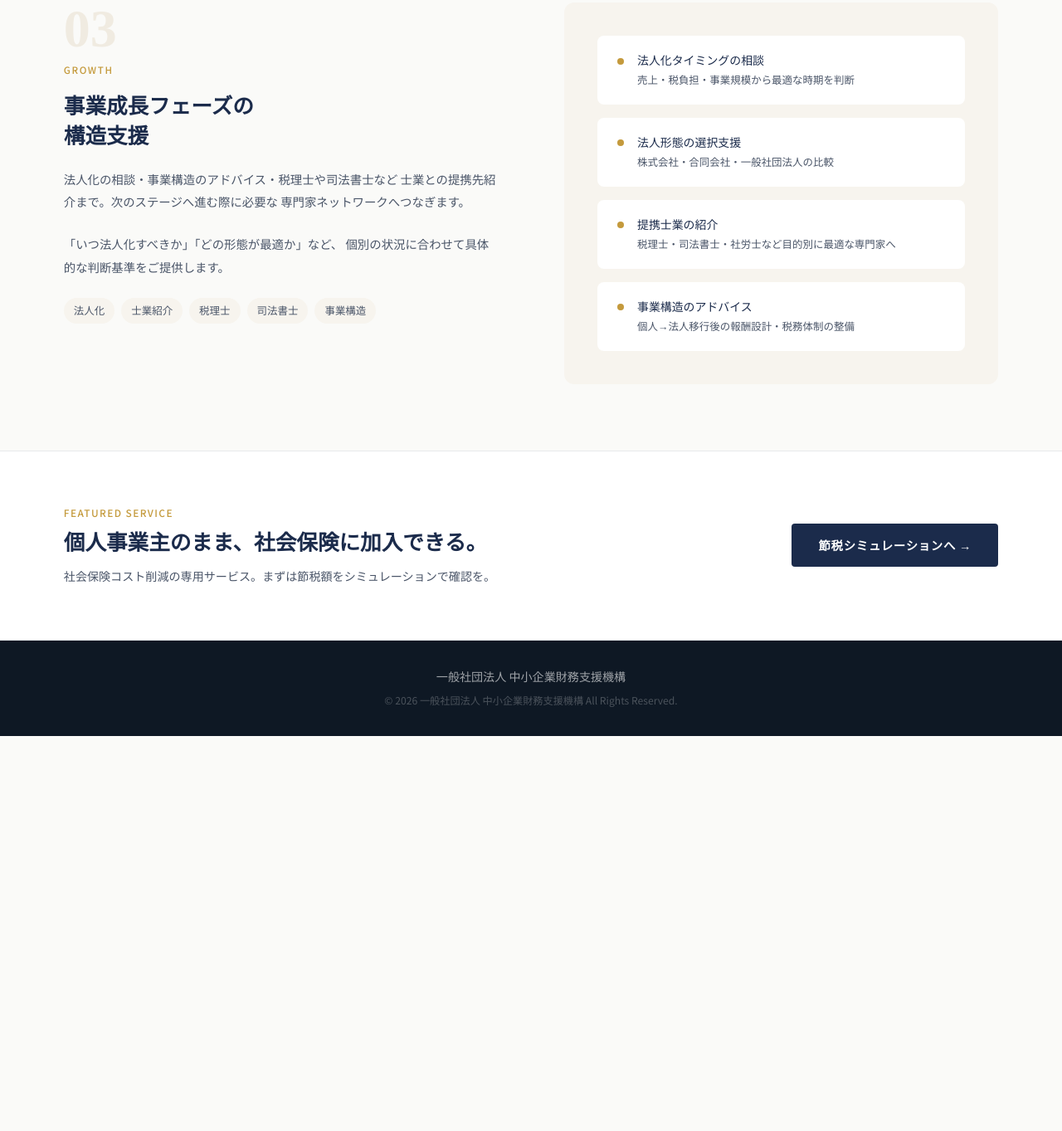
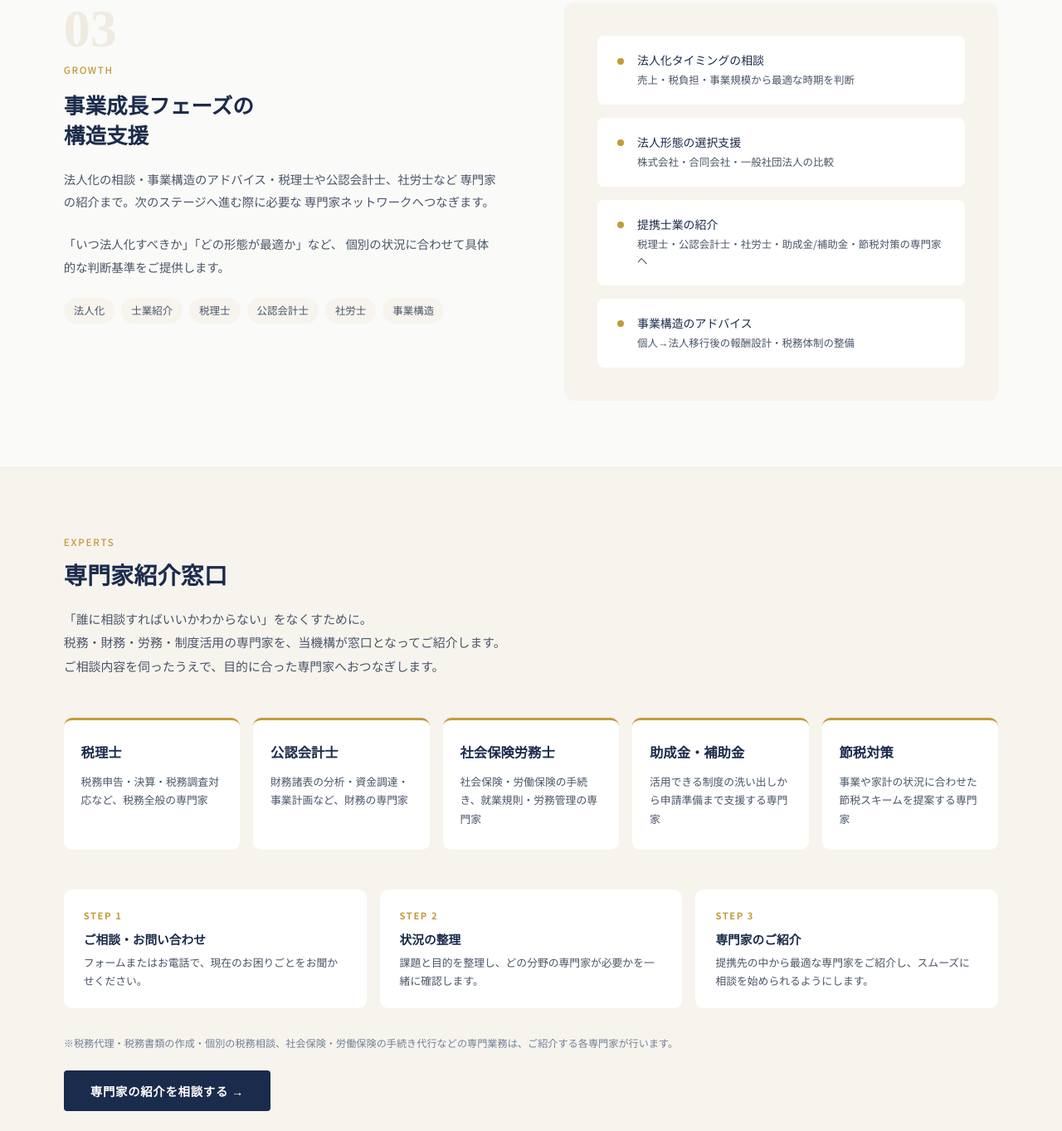
Before and after one commit to hisafuminakamurarp-lab/zaimusienkikou-website, a plain HTML site: page services.html in a window 1280 px wide. Shown: the part 1697-3060 px from the top of the page at 83% size. Before the commit the page ends 2584 px from the top, so only its background shows below. Drawn offline with Linux system fonts and the light colour scheme.

Commit message:
設立日・住所・代表直通を修正し、専門家紹介窓口を追加
- 設立日を2024年11月14日に修正、所在地に102を追記
- 代表直通携帯を070-8521-9870に修正
- 司法書士を外し、税理士・公認会計士・社労士・助成金/補助金・節税対策の専門家紹介に統一
- サービスページに専門家紹介窓口の節、トップに導線を追加
- 問い合わせ種別を「法人化」と「専門家（士業）の紹介」に分割

Co-Authored-By: Claude Opus 5.5 <noreply@anthropic.com>

```diff
--- a/services.html
+++ b/services.html
@@ -50,6 +50,21 @@ section{padding:80px 6%;}
 .service-visual-item-dot{width:8px;height:8px;background:var(--gold);border-radius:50%;flex-shrink:0;margin-top:0.45rem;}
 .service-visual-item-text{font-size:0.87rem;color:var(--navy);font-weight:500;line-height:1.55;}
 .service-visual-item-sub{font-size:0.78rem;color:var(--mid);line-height:1.6;margin-top:3px;}
+
+/* EXPERTS */
+#experts{background:var(--beige);border-top:1px solid var(--beige-dark);}
+.expert-grid{display:grid;grid-template-columns:repeat(5,1fr);gap:1rem;margin-bottom:3rem;}
+.expert-card{background:var(--white);border-radius:10px;padding:1.6rem 1.3rem;border-top:3px solid var(--gold);}
+.expert-name{font-family:'Noto Serif JP',serif;font-size:1.02rem;font-weight:700;color:var(--navy);margin-bottom:0.6rem;}
+.expert-desc{font-size:0.8rem;color:var(--mid);line-height:1.75;}
+.expert-flow{display:grid;grid-template-columns:repeat(3,1fr);gap:1rem;counter-reset:step;margin-bottom:2rem;}
+.expert-step{background:var(--white);border-radius:10px;padding:1.4rem 1.5rem;position:relative;}
+.expert-step::before{counter-increment:step;content:"STEP " counter(step);display:block;font-size:0.7rem;letter-spacing:0.14em;color:var(--gold);font-weight:700;margin-bottom:0.4rem;}
+.expert-step-title{font-size:0.92rem;font-weight:700;color:var(--navy);margin-bottom:0.3rem;}
+.expert-step-text{font-size:0.8rem;color:var(--mid);line-height:1.7;}
+.expert-note{font-size:0.76rem;color:var(--muted);line-height:1.8;margin-bottom:2rem;}
+@media(max-width:900px){.expert-grid{grid-template-columns:repeat(2,1fr);}.expert-flow{grid-template-columns:1fr;}}
+@media(max-width:640px){.expert-grid{grid-template-columns:1fr;}}
 
 /* LP BANNER */
 #lp-banner{
@@ -264,8 +279,8 @@ footer{background:#0E1824;padding:1.5rem 6%;font-size:0.76rem;color:rgba(255,255
       <div class="service-detail-cat">Growth</div>
       <h2>事業成長フェーズの<br>構造支援</h2>
       <p>
-        法人化の相談・事業構造のアドバイス・税理士や司法書士など
-        士業との提携先紹介まで。次のステージへ進む際に必要な
+        法人化の相談・事業構造のアドバイス・税理士や公認会計士、社労士など
+        専門家の紹介まで。次のステージへ進む際に必要な
         専門家ネットワークへつなぎます。
       </p>
       <p>
@@ -276,7 +291,8 @@ footer{background:#0E1824;padding:1.5rem 6%;font-size:0.76rem;color:rgba(255,255
         <span class="tag">法人化</span>
         <span class="tag">士業紹介</span>
         <span class="tag">税理士</span>
-        <span class="tag">司法書士</span>
+        <span class="tag">公認会計士</span>
+        <span class="tag">社労士</span>
         <span class="tag">事業構造</span>
       </div>
     </div>
@@ -299,7 +315,7 @@ footer{background:#0E1824;padding:1.5rem 6%;font-size:0.76rem;color:rgba(255,255
         <div class="service-visual-item-dot"></div>
         <div>
           <div class="service-visual-item-text">提携士業の紹介</div>
-          <div class="service-visual-item-sub">税理士・司法書士・社労士など目的別に最適な専門家へ</div>
+          <div class="service-visual-item-sub">税理士・公認会計士・社労士・助成金/補助金・節税対策の専門家へ</div>
         </div>
       </div>
       <div class="service-visual-item">
@@ -312,6 +328,31 @@ footer{background:#0E1824;padding:1.5rem 6%;font-size:0.76rem;color:rgba(255,255
     </div>
   </div>
 
+</section>
+
+<!-- EXPERTS 専門家紹介窓口 -->
+<section id="experts">
+  <div class="section-tag">EXPERTS</div>
+  <h2 class="section-title">専門家紹介窓口</h2>
+  <p class="section-lead">
+    「誰に相談すればいいかわからない」をなくすために。<br>
+    税務・財務・労務・制度活用の専門家を、当機構が窓口となってご紹介します。
+    ご相談内容を伺ったうえで、目的に合った専門家へおつなぎします。
+  </p>
+  <div class="expert-grid">
+    <div class="expert-card"><div class="expert-name">税理士</div><div class="expert-desc">税務申告・決算・税務調査対応など、税務全般の専門家</div></div>
+    <div class="expert-card"><div class="expert-name">公認会計士</div><div class="expert-desc">財務諸表の分析・資金調達・事業計画など、財務の専門家</div></div>
+    <div class="expert-card"><div class="expert-name">社会保険労務士</div><div class="expert-desc">社会保険・労働保険の手続き、就業規則・労務管理の専門家</div></div>
+    <div class="expert-card"><div class="expert-name">助成金・補助金</div><div class="expert-desc">活用できる制度の洗い出しから申請準備まで支援する専門家</div></div>
+    <div class="expert-card"><div class="expert-name">節税対策</div><div class="expert-desc">事業や家計の状況に合わせた節税スキームを提案する専門家</div></div>
+  </div>
+  <div class="expert-flow">
+    <div class="expert-step"><div class="expert-step-title">ご相談・お問い合わせ</div><div class="expert-step-text">フォームまたはお電話で、現在のお困りごとをお聞かせください。</div></div>
+    <div class="expert-step"><div class="expert-step-title">状況の整理</div><div class="expert-step-text">課題と目的を整理し、どの分野の専門家が必要かを一緒に確認します。</div></div>
+    <div class="expert-step"><div class="expert-step-title">専門家のご紹介</div><div class="expert-step-text">提携先の中から最適な専門家をご紹介し、スムーズに相談を始められるようにします。</div></div>
+  </div>
+  <p class="expert-note">※税務代理・税務書類の作成・個別の税務相談、社会保険・労働保険の手続き代行などの専門業務は、ご紹介する各専門家が行います。</p>
+  <a href="contact.html" class="btn-navy">専門家の紹介を相談する →</a>
 </section>
 
 <!-- LP BANNER -->
```
Also changed, not shown: about.html (+2 -2 lines), contact.html (+3 -2 lines), index.html (+9 -1 lines).
